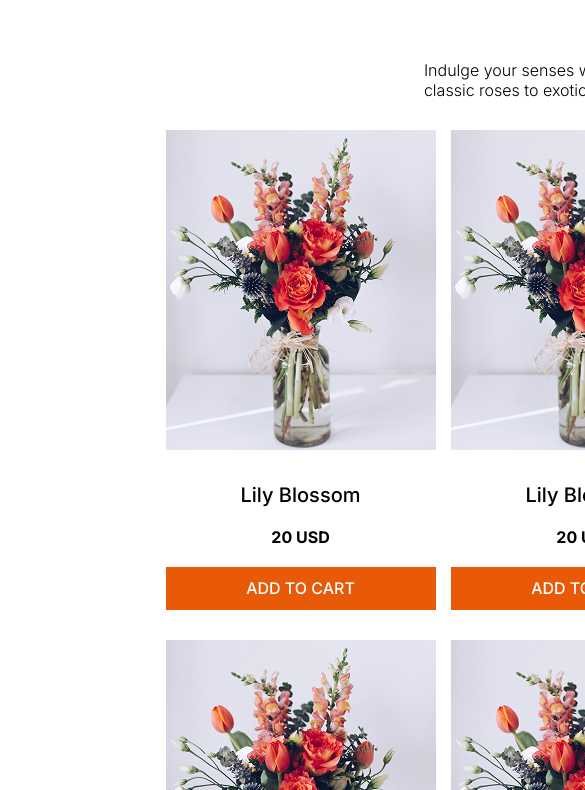
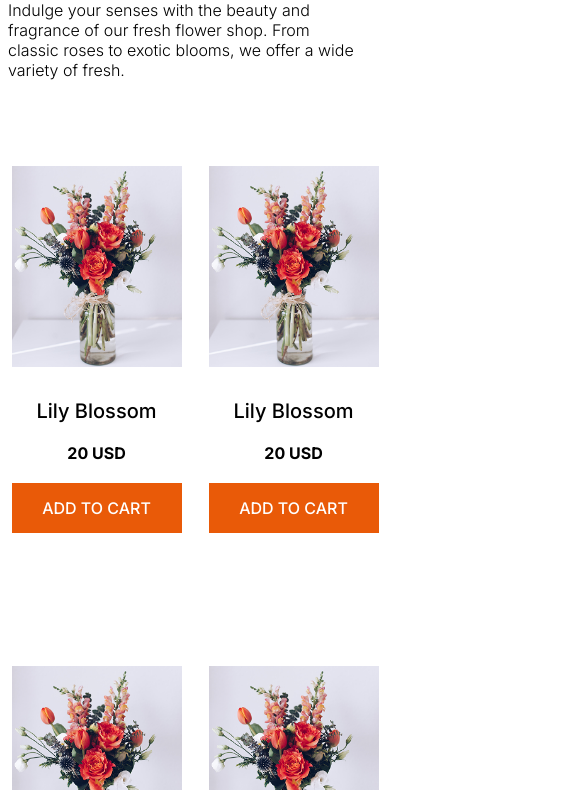
Before and after one commit to ratul43/flower-responsive-website, a plain HTML site: page index.html in a window 390 px wide. Shown: the part 720-1510 px from the top of the page, 585 px wide, since content can reach past the window. Drawn offline with Linux system fonts and the light colour scheme.

Commit message:
plants section responsive for mobile devices

```diff
--- a/style.css
+++ b/style.css
@@ -225,14 +225,33 @@
 }
 
 
+/* our plants section  */
 
 
+.plants-container{
+    width: 100%;
+    margin: 0px auto;
+}
 
 
+.item-card-container{
+    display: grid;
+    grid-template-columns: repeat(2, 1fr);
+    gap: 20px;
+    justify-items: center;
+}
 
+.card{
+    width: 170px;
+}
 
+.card img{
+    width: 170px;
+}
 
-
+.btn-cart{
+    width: 170px;
+}
 
 
 
```
